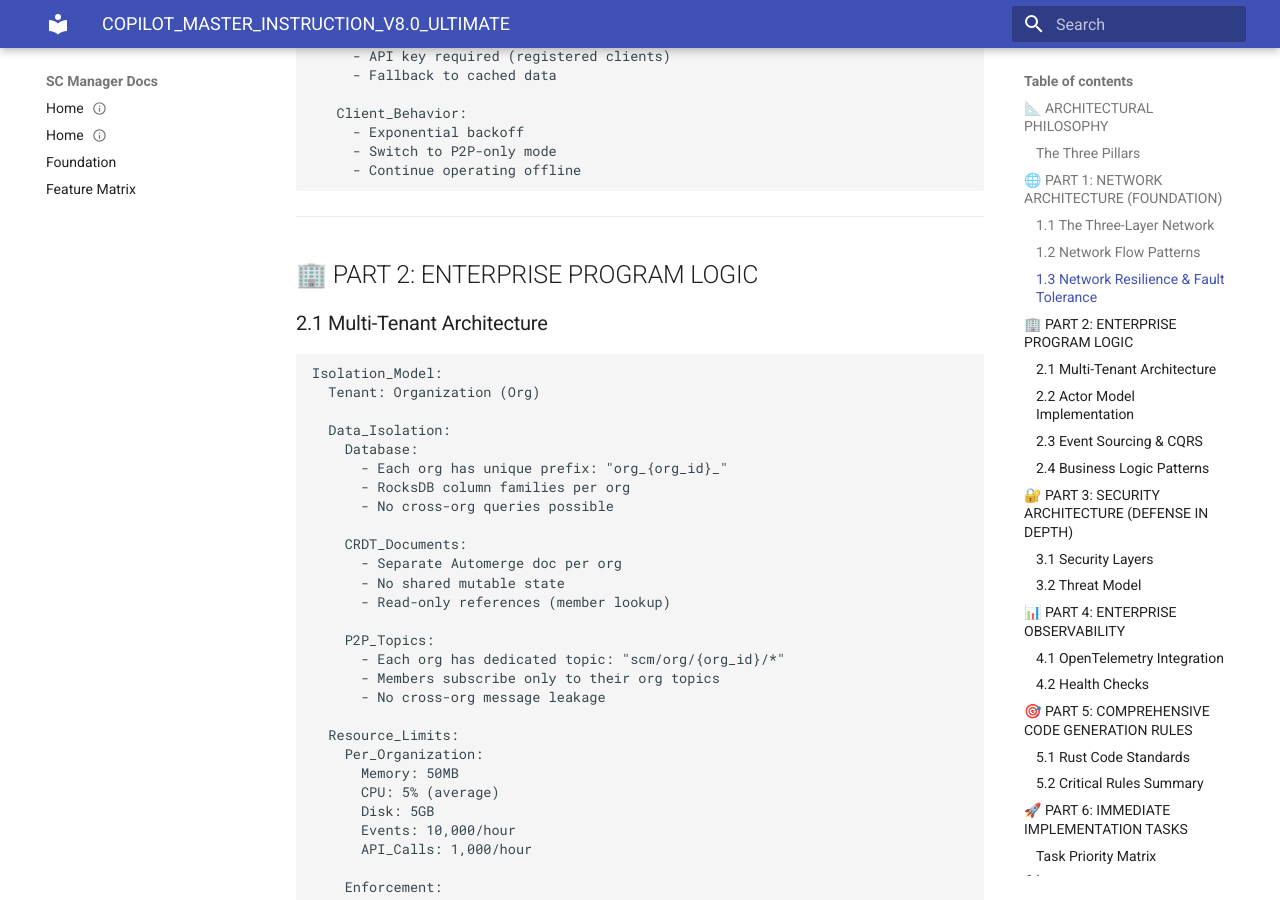
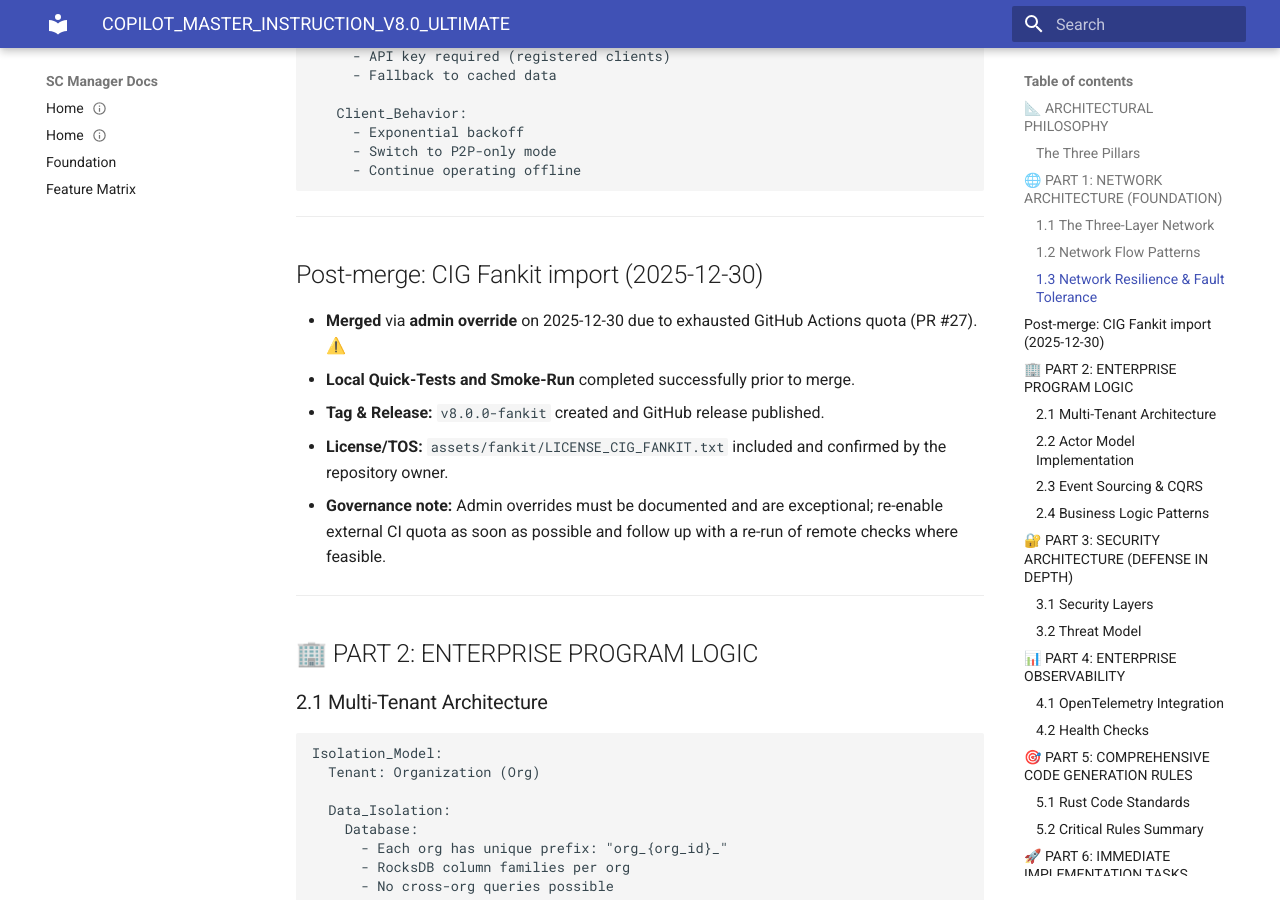
Before and after one commit to asMODhias/sc-manager, an MkDocs documentation site: the page built from docs/COPILOT_MASTER_INSTRUCTION_V8.0_ULTIMATE.md, in a window 1280 px wide and 900 px high, scrolled down 7471 px. Built offline with MkDocs 1.6.1 and Material for MkDocs 9.7.7, drawn with Linux system fonts in a browser that asks for light colours.

Commit message:
docs: record post-merge notes for CIG Fankit import (admin-override, tag v8.0.0-fankit)

````diff
--- a/docs/COPILOT_MASTER_INSTRUCTION_V8.0_ULTIMATE.md
+++ b/docs/COPILOT_MASTER_INSTRUCTION_V8.0_ULTIMATE.md
@@ -395,6 +395,16 @@ Failure_Scenarios:
      - Switch to P2P-only mode
      - Continue operating offline
 ```
+
+---
+
+## Post-merge: CIG Fankit import (2025-12-30)
+
+- **Merged** via **admin override** on 2025-12-30 due to exhausted GitHub Actions quota (PR #27). ⚠️
+- **Local Quick-Tests and Smoke-Run** completed successfully prior to merge.
+- **Tag & Release:** `v8.0.0-fankit` created and GitHub release published.
+- **License/TOS:** `assets/fankit/LICENSE_CIG_FANKIT.txt` included and confirmed by the repository owner.
+- **Governance note:** Admin overrides must be documented and are exceptional; re-enable external CI quota as soon as possible and follow up with a re-run of remote checks where feasible.
 
 ---
 
````
Also changed, not shown: CHANGELOG.md (+1 -0 lines).
